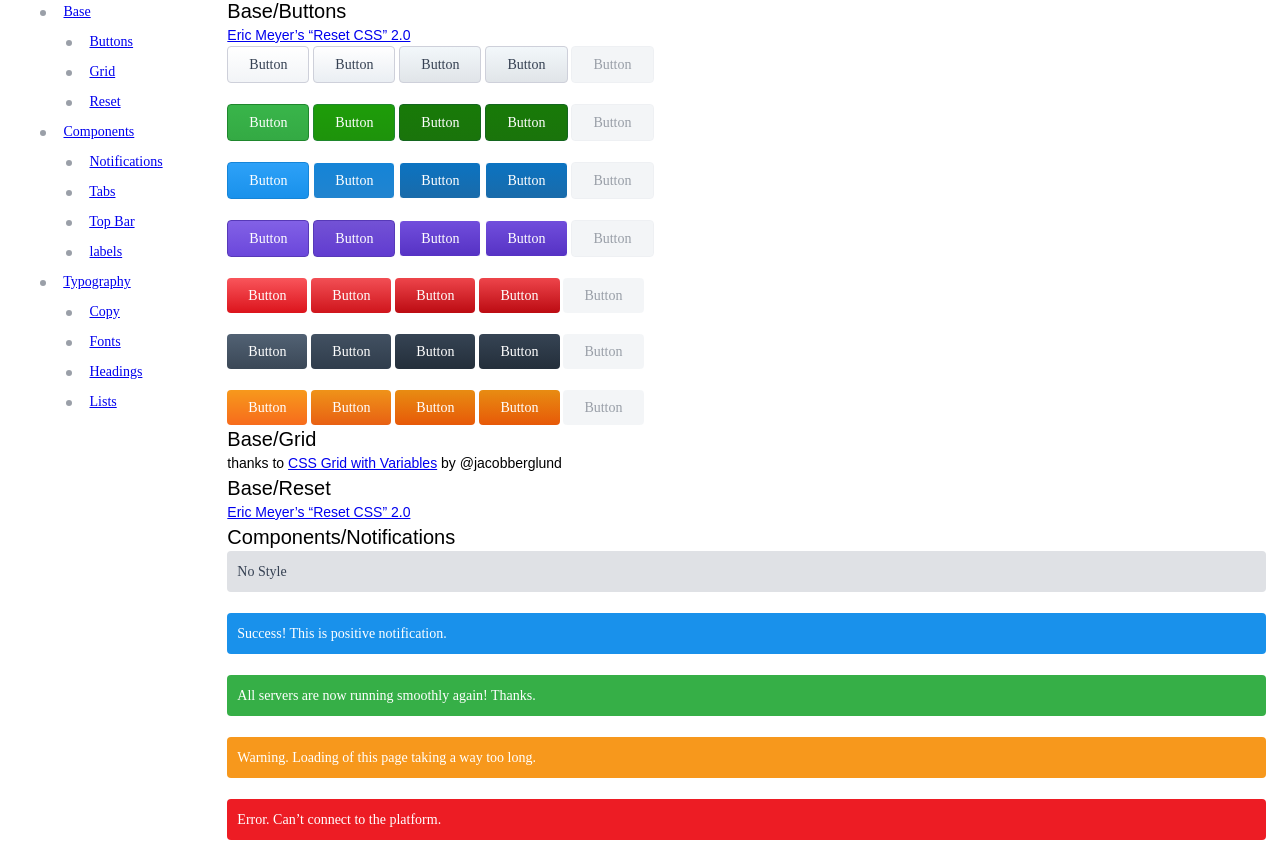
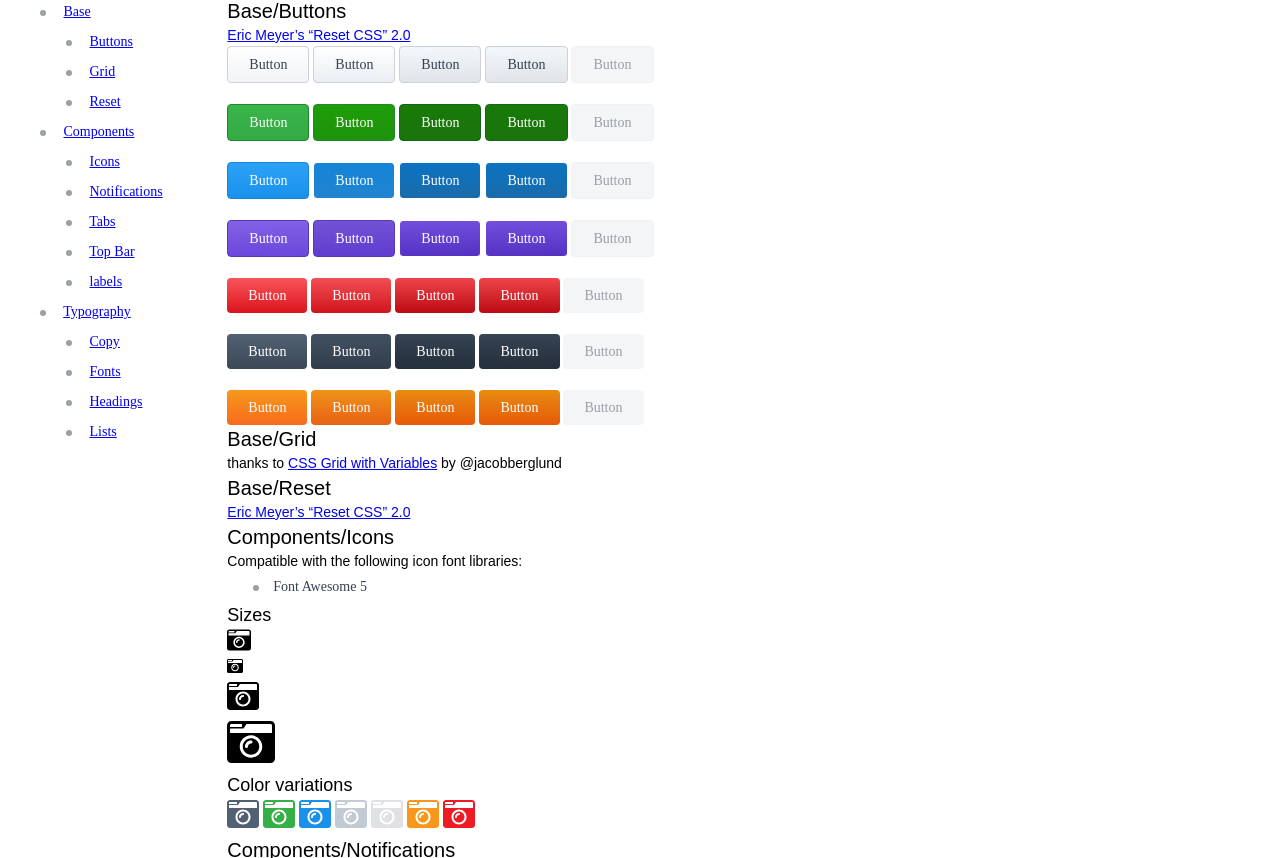
Before and after one commit to alicerce/alicerce-css--old, a website: page docs/index.html in a window 1280 px wide. Shown: the part 73-931 px from the top of the page. Drawn offline with Linux system fonts and the light colour scheme.

Commit message:
feat: add element icon

```diff
--- a/docs/index.html
+++ b/docs/index.html
@@ -1,3 +1,7 @@
+<!DOCTYPE html>
+<html>
+<head>
+  <title></title>
   <style>
   html,
   body,
@@ -385,6 +389,50 @@ ol li:before,
     color: var(--text-color--disabled);
     opacity: 0.5;
   }
+  .icon {
+    --icon-size: 1.5rem;
+    align-items: center;
+    display: inline-flex;
+    justify-content: center;
+    width: var(--icon-size);
+    height: var(--icon-size);
+  }
+  .icon svg {
+    width: var(--icon-size) !important;
+    height: var(--icon-size) !important;
+    display: block;
+    color: var(--background-color);
+  }
+  .icon.is-small {
+    --icon-size: 1rem;
+  }
+  .icon.is-medium {
+    --icon-size: 2rem;
+  }
+  .icon.is-large {
+    --icon-size: 3rem;
+  }
+  .icon.is-black {
+    --background-color: #516173;
+  }
+  .icon.is-blue {
+    --background-color: #36af47;
+  }
+  .icon.is-green {
+    --background-color: #1991eb;
+  }
+  .icon.is-grey--dark {
+    --background-color: #c2cad4;
+  }
+  .icon.is-grey--light {
+    --background-color: #dfe1e5;
+  }
+  .icon.is-orange {
+    --background-color: #f7981c;
+  }
+  .icon.is-red {
+    --background-color: #ed1c24;
+  }
   .label {
     --background-color: #dfe1e5;
     --text-color: #354052;
@@ -576,9 +624,12 @@ ol li:before,
     --background-color: #45b854;
   }
   /*# sourceMappingURL=index.css.map */
-</style><style>
+  </style>  <style>
 
-</style>
+  </style>  <script defer src="https://use.fontawesome.com/releases/v5.0.8/js/solid.js" integrity="sha384-+Ga2s7YBbhOD6nie0DzrZpJes+b2K1xkpKxTFFcx59QmVPaSA8c7pycsNaFwUK6l" crossorigin="anonymous"></script>
+  <script defer src="https://use.fontawesome.com/releases/v5.0.8/js/fontawesome.js" integrity="sha384-7ox8Q2yzO/uWircfojVuCQOZl+ZZBg2D2J5nkpLqzH1HY0C1dHlTKIbpRz/LG23c" crossorigin="anonymous"></script>
+</head>
+<body>
   <div class='top-bar'>
     <div class='top-bar-section'>
       <div class='top-bar-logo'>
@@ -625,6 +676,11 @@ ol li:before,
                     Components
                   </a>
                   <ul class="submenu" data-submenu="Components">
+                      <li>
+                        <a href="#Components-Icons">
+                          Icons
+                        </a>
+                      </li>
                       <li>
                         <a href="#Components-Notifications">
                           Notifications
@@ -751,6 +807,54 @@ ol li:before,
                   Base/Reset
                 </h3>
                 <p><a href="http://meyerweb.com/eric/tools/css/reset/">Eric Meyer&#x2019;s &#x201C;Reset CSS&#x201D; 2.0</a></p>
+              </div>
+
+
+            </div>
+            <div class="section" id="Components-Icons" data-section="Components" data-heading="Icons">
+              <div class="comment">
+                <h3 class="is-text-h1">
+                  Components/Icons
+                </h3>
+                <p>Compatible with the following icon font libraries:</p>
+<ul>
+<li>Font Awesome 5</li>
+</ul>
+<h2 class="main-section-sg-by-emiloberg" id="section-Sizes">Sizes</h2>
+<p><span class="icon">
+  <i class="fas fa-camera-retro"></i>
+</span></p>
+<p><span class="icon is-small">
+  <i class="fas fa-camera-retro"></i>
+</span></p>
+<p><span class="icon is-medium">
+  <i class="fas fa-camera-retro"></i>
+</span></p>
+<p><span class="icon is-large">
+  <i class="fas fa-camera-retro"></i>
+</span></p>
+<h2 class="main-section-sg-by-emiloberg" id="section-Color_variations">Color variations</h2>
+<p><span class="icon is-medium is-black">
+  <i class="fas fa-camera-retro"></i>
+</span>
+<span class="icon is-medium is-blue">
+  <i class="fas fa-camera-retro"></i>
+</span>
+<span class="icon is-medium is-green">
+  <i class="fas fa-camera-retro"></i>
+</span>
+<span class="icon is-medium is-grey--dark">
+  <i class="fas fa-camera-retro"></i>
+</span>
+<span class="icon is-medium is-grey--light">
+  <i class="fas fa-camera-retro"></i>
+</span>
+<span class="icon is-medium is-orange">
+  <i class="fas fa-camera-retro"></i>
+</span>
+<span class="icon is-medium is-red">
+  <i class="fas fa-camera-retro"></i>
+</span></p>
               </div>
 
 
@@ -1022,3 +1126,5 @@ ol li:before,
     </div>
 
   </div>
+</body>
+</html>
--- /dev/null
+++ b/src/components/icons.styl
@@ -0,0 +1,96 @@
+/* SG
+# Components/Icons
+
+Compatible with the following icon font libraries:
+
+- Font Awesome 5
+
+## Sizes
+
+<span class="icon">
+  <i class="fas fa-camera-retro"></i>
+</span>
+
+<span class="icon is-small">
+  <i class="fas fa-camera-retro"></i>
+</span>
+
+<span class="icon is-medium">
+  <i class="fas fa-camera-retro"></i>
+</span>
+
+<span class="icon is-large">
+  <i class="fas fa-camera-retro"></i>
+</span>
+
+## Color variations
+
+<span class="icon is-medium is-black">
+  <i class="fas fa-camera-retro"></i>
+</span>
+<span class="icon is-medium is-blue">
+  <i class="fas fa-camera-retro"></i>
+</span>
+<span class="icon is-medium is-green">
+  <i class="fas fa-camera-retro"></i>
+</span>
+<span class="icon is-medium is-grey--dark">
+  <i class="fas fa-camera-retro"></i>
+</span>
+<span class="icon is-medium is-grey--light">
+  <i class="fas fa-camera-retro"></i>
+</span>
+<span class="icon is-medium is-orange">
+  <i class="fas fa-camera-retro"></i>
+</span>
+<span class="icon is-medium is-red">
+  <i class="fas fa-camera-retro"></i>
+</span>
+
+
+*/
+
+.icon
+  --icon-size 1.5rem
+
+  align-items center
+  display inline-flex
+  justify-content center
+  width var(--icon-size)
+  height var(--icon-size)
+
+  svg
+    width var(--icon-size) !important
+    height var(--icon-size) !important
+    display block
+    color var(--background-color)
+
+  &.is-small
+    --icon-size 1rem
+
+  &.is-medium
+    --icon-size 2rem
+
+  &.is-large
+    --icon-size 3rem
+
+  &.is-black
+    --background-color #516173
+
+  &.is-blue
+    --background-color #36AF47
+
+  &.is-green
+    --background-color #1991EB
+
+  &.is-grey--dark
+    --background-color #C2CAD4
+
+  &.is-grey--light
+    --background-color #DFE1E5
+
+  &.is-orange
+    --background-color #F7981C
+
+  &.is-red
+    --background-color #ED1C24
--- a/src/index.styl
+++ b/src/index.styl
@@ -3,6 +3,7 @@
 @import 'base/grid.styl'
 @import 'base/typography.styl'
 @import 'base/buttons.styl'
+@import 'components/icons.styl'
 @import 'components/labels.styl'
 @import 'components/notifications.styl'
 @import 'components/tabs.styl'
```
Also changed, not shown: styleguide/template.html (+10 -1 lines), dist/index.css, 1 other file. Lines whose indentation alone changed are shown as unchanged.
